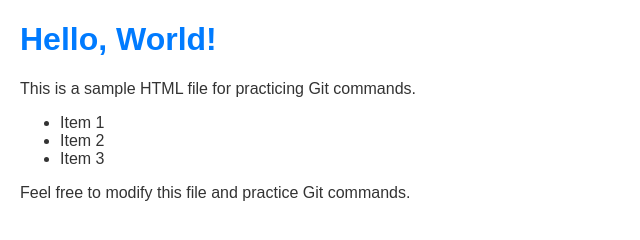
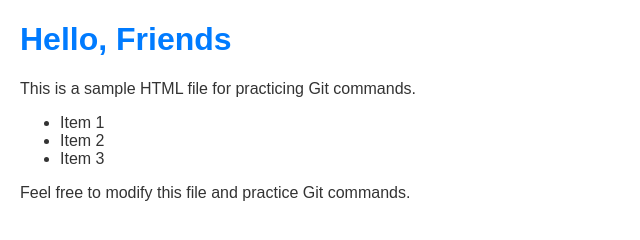
Before and after one commit to JAHNAVITHIPPANNAGARI/project1, a plain HTML site: page index.html in a window 1280 px wide. Shown: the full height of the page, 0-640 px from the left. Drawn offline with Linux system fonts and the light colour scheme.

Commit message:
Update index.html

```diff
--- a/index.html
+++ b/index.html
@@ -16,7 +16,7 @@
     </style>
 </head>
 <body>
-    <h1>Hello, World!</h1>
+    <h1>Hello, Friends</h1>
     <p>This is a sample HTML file for practicing Git commands.</p>
     <ul>
         <li>Item 1</li>
```
